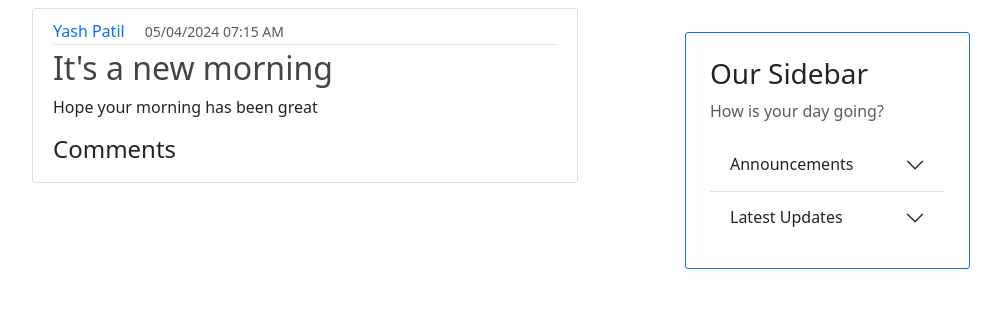
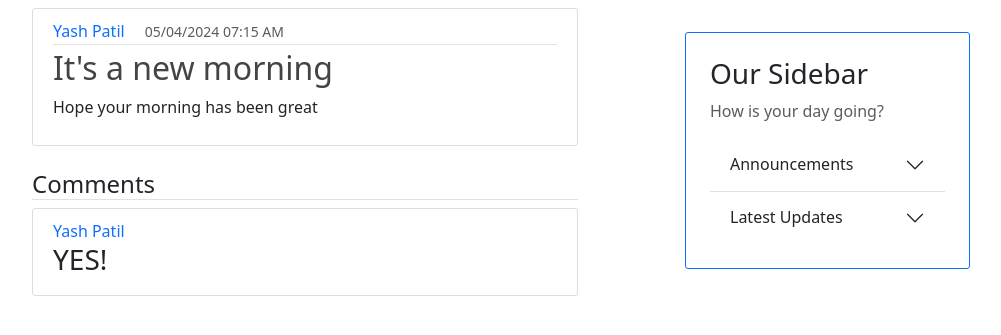
Before and after one commit to gegendepressed/OpenMedia, a Flask app: page /post/2 in a window 1280 px wide. Shown: the part 56-391 px from the top of the page, without its empty margins (145-1146 px from the left). Run offline with Flask 3, Linux system fonts and the light colour scheme.

Commit message:
post.html: Fixup viewing comments logic also separate comments section from article
Signed-off-by: FrosT2k5 <androygaming@gmail.com>

```diff
--- a/app.py
+++ b/app.py
@@ -113,6 +113,7 @@ def new_post():
 @app.route("/post/<int:post_id>", methods=['GET', 'POST'])
 def post(post_id):
     post = db.session.execute(db.select(Posts).where(Posts.id == post_id)).scalar_one_or_none()
+    print(post.comments)
     tz = timezone("Asia/Kolkata")
     comment = db.session.execute(db.select(Comments).where(id == post_id)).scalars()
     if current_user.is_authenticated:
@@ -130,10 +131,10 @@ def post(post_id):
             for comment in post.comments:
                 print(comment)
             flash('Comment Created!', 'success')
-            return redirect(url_for('home'))
-        return render_template('post.html', post=post,datetime=datetime,comment=post.comments,form=form,tz=tz)
+
+        return render_template('post.html', post=post,datetime=datetime,comments=post.comments,form=form,tz=tz)
     else:
-        return render_template('post.html', post=post,datetime=datetime,comment=post.comments,form=None,tz=tz)
+        return render_template('post.html', post=post,datetime=datetime,comments=post.comments,form=None,tz=tz)
 
 
 
--- a/templates/post.html
+++ b/templates/post.html
@@ -8,15 +8,8 @@
         </div>
             <h2 class="article-title">{{ post.title }}</h2>
             <p class="article-content">{{ post.text }}</p>
-        <div class="media-body">
-                 <h4>Comments</h4>
-            {% for comment in comments %}
-                <div class="text-muted">
-                    <p class="article-content" >test {{ comment.text }}</p>
-                </div>
-            {% endfor %}
-        </div>
     </div>
+</article>
 
     {% if form %}
         <form method="POST" action="">
@@ -42,7 +35,19 @@
                     {{ form.submit(class="btn btn-primary btn-lg btn-block mt-4") }}
                 </div>
             </fieldset>
+        </form>
     {% endif %}
-</article>
+
+        <div class="media-body">
+        <h4 class="border-bottom mt-4">Comments</h4>
+        {% for comment in comments %}
+            <div class="media content-section">
+                <div class="media-body">
+                    <a class="text-decoration-none" href="#"> {{ comment.created_by.fullname }}</a>
+                    <h3>{{ comment.text }}</h3>
+                </div>
+            </div>
+        {% endfor %}
+    </div>
 <br>
 {% endblock %}
```
Also changed, not shown: instance/project.db.
